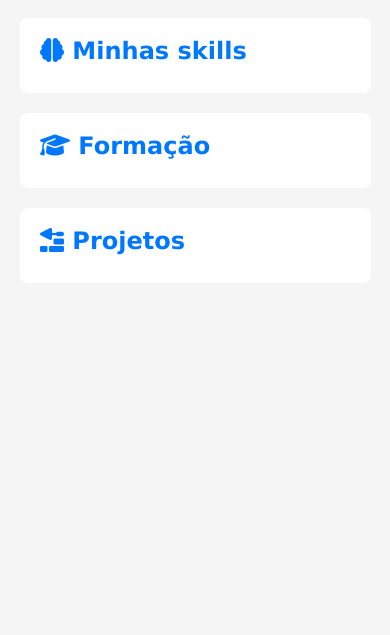
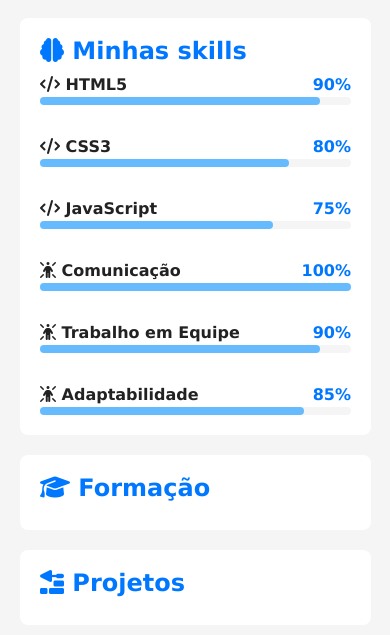
Before and after one commit to jdearaujotrindade/projeto-portfolio, a plain HTML site: page index.html in a window 390 px wide. Shown: the part 935-1570 px from the top of the page. Before the commit the page ends 1238 px from the top, so only its background shows below. Drawn offline with Linux system fonts and the light colour scheme.

Commit message:
Add skills section with progress bars
Introduced a new skills section in index.html displaying various skills with associated progress bars. Updated style.css to provide layout and styling for the new skill container, items, and responsive grid.

```diff
--- a/estilos/style.css
+++ b/estilos/style.css
@@ -29,7 +29,7 @@ body {
 header {
   display: flex;
   justify-content: flex-end;
-  align-content: center;
+  align-items: center;
   background-color: var(--destaque);
   color: var(--texto);
   padding: 10px;
@@ -119,3 +119,37 @@ article > h2 {
   width: 100%;
   border-radius: 8px;
 }
+#skill-container {
+  display: grid;
+  grid-template-columns: 1fr;
+  gap: 30px;
+}
+#skill-container .info {
+  display: flex;
+  justify-content: space-between;
+  align-items: center;
+}
+#skill-container .nome {
+  font-weight: bold;
+  color: var(--texto);
+}
+#skill-container .porcent {
+  font-weight: bold;
+  color: var(--destaque);
+}
+#skill-container .barra {
+  height: 8px;
+  width: 100%;
+  background-color: var(--fundo-principal);
+  border-radius: 4px;
+}
+#skill-container .progresso {
+  height: 100%;
+  background-color: var(--destaque-inverso);
+  border-radius: 4px;
+}
+@media screen and (min-width: 768px) {
+  #skill-container {
+    grid-template-columns: 1fr 1fr;
+  }
+}
--- a/index.html
+++ b/index.html
@@ -42,6 +42,86 @@
             </article> <!-- Fim do article#video -->
             <article id="skills">
                 <h2><i class="fa-solid fa-brain"></i> Minhas skills</h2>
+                <div id="skill-container">
+                    <div class="item">
+                        <div class="info">
+                            <span class="nome">
+                                <i class="fa-solid fa-code"></i> HTML5
+                            </span>
+                            <span class="porcent">
+                                90%
+                            </span>
+                        </div>
+                        <div class="barra">
+                            <div class="progresso" style="width: 90%;"></div>
+                        </div>
+                    </div>
+                    <div class="item">
+                        <div class="info">
+                            <span class="nome">
+                                <i class="fa-solid fa-code"></i> CSS3
+                            </span>
+                            <span class="porcent">
+                                80%
+                            </span>
+                        </div>
+                        <div class="barra">
+                            <div class="progresso" style="width: 80%;"></div>
+                        </div>
+                    </div>
+                    <div class="item">
+                        <div class="info">
+                            <span class="nome">
+                                <i class="fa-solid fa-code"></i> JavaScript
+                            </span>
+                            <span class="porcent">
+                                75%
+                            </span>
+                        </div>
+                        <div class="barra">
+                            <div class="progresso" style="width: 75%;"></div>
+                        </div>
+                    </div>
+                    <div class="item">
+                        <div class="info">
+                            <span class="nome">
+                                <i class="fa-solid fa-person-rays"></i> Comunicação
+                            </span>
+                            <span class="porcent">
+                                100%
+                            </span>
+                        </div>
+                        <div class="barra">
+                            <div class="progresso" style="width: 100%;"></div>
+                        </div>
+                    </div>
+                    <div class="item">
+                        <div class="info">
+                            <span class="nome">
+                                <i class="fa-solid fa-person-rays"></i> Trabalho em Equipe
+                            </span>
+                            <span class="porcent">
+                                90%
+                            </span>
+                        </div>
+                        <div class="barra">
+                            <div class="progresso" style="width: 90%;"></div>
+                        </div>
+                    </div>
+                    <div class="item">
+                        <div class="info">
+                            <span class="nome">
+                                <i class="fa-solid fa-person-rays"></i> Adaptabilidade
+                            </span>
+                            <span class="porcent">
+                                85%
+                            </span>
+                        </div>
+                        <div class="barra">
+                            <div class="progresso" style="width: 85%;"></div>
+                        </div>
+                    </div>
+                </div>
             </article> <!-- Fim do article#skills -->
             <article id="formacao">
                 <h2><i class="fa-solid fa-graduation-cap"></i> Formação</h2>
```
